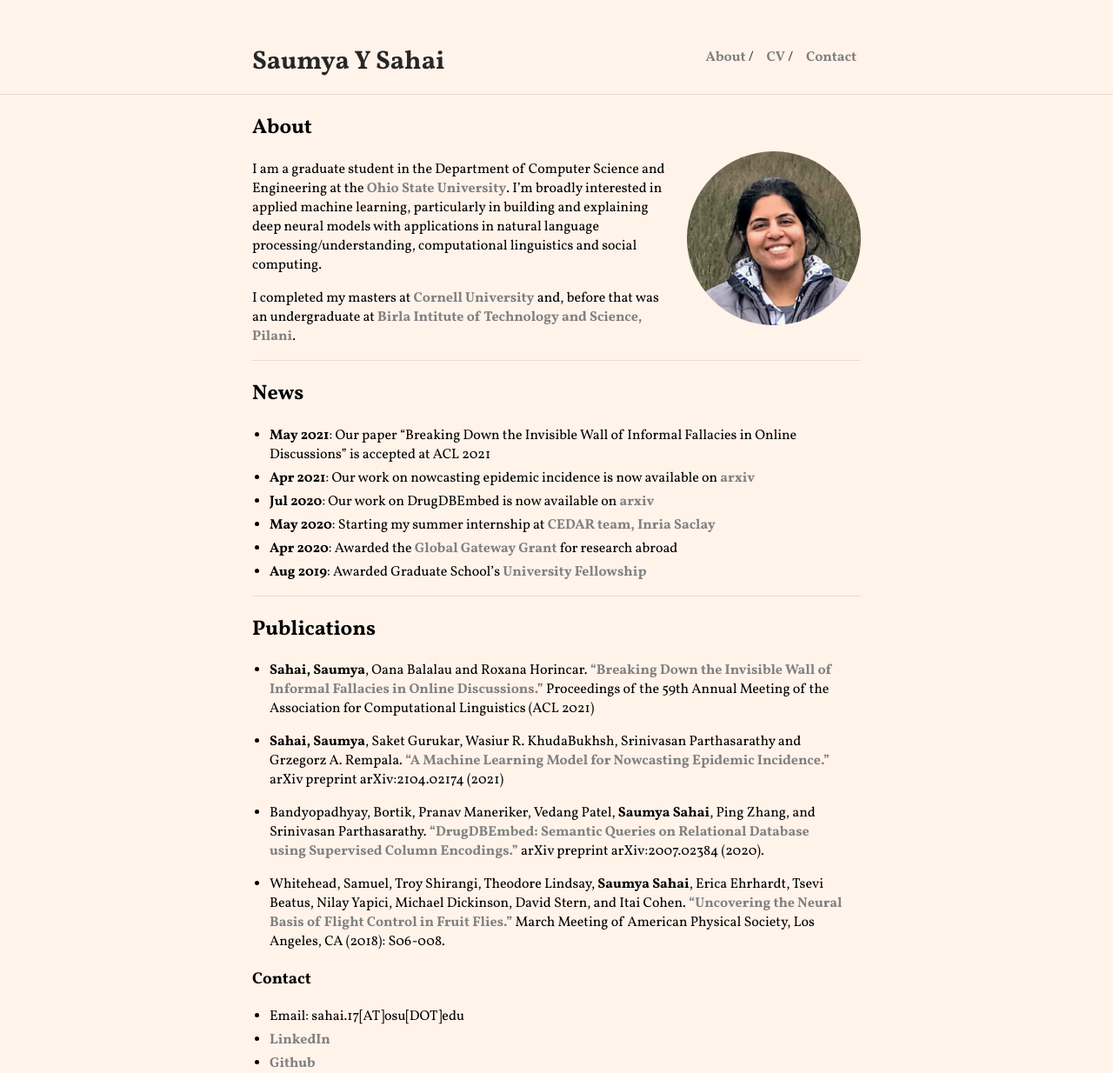
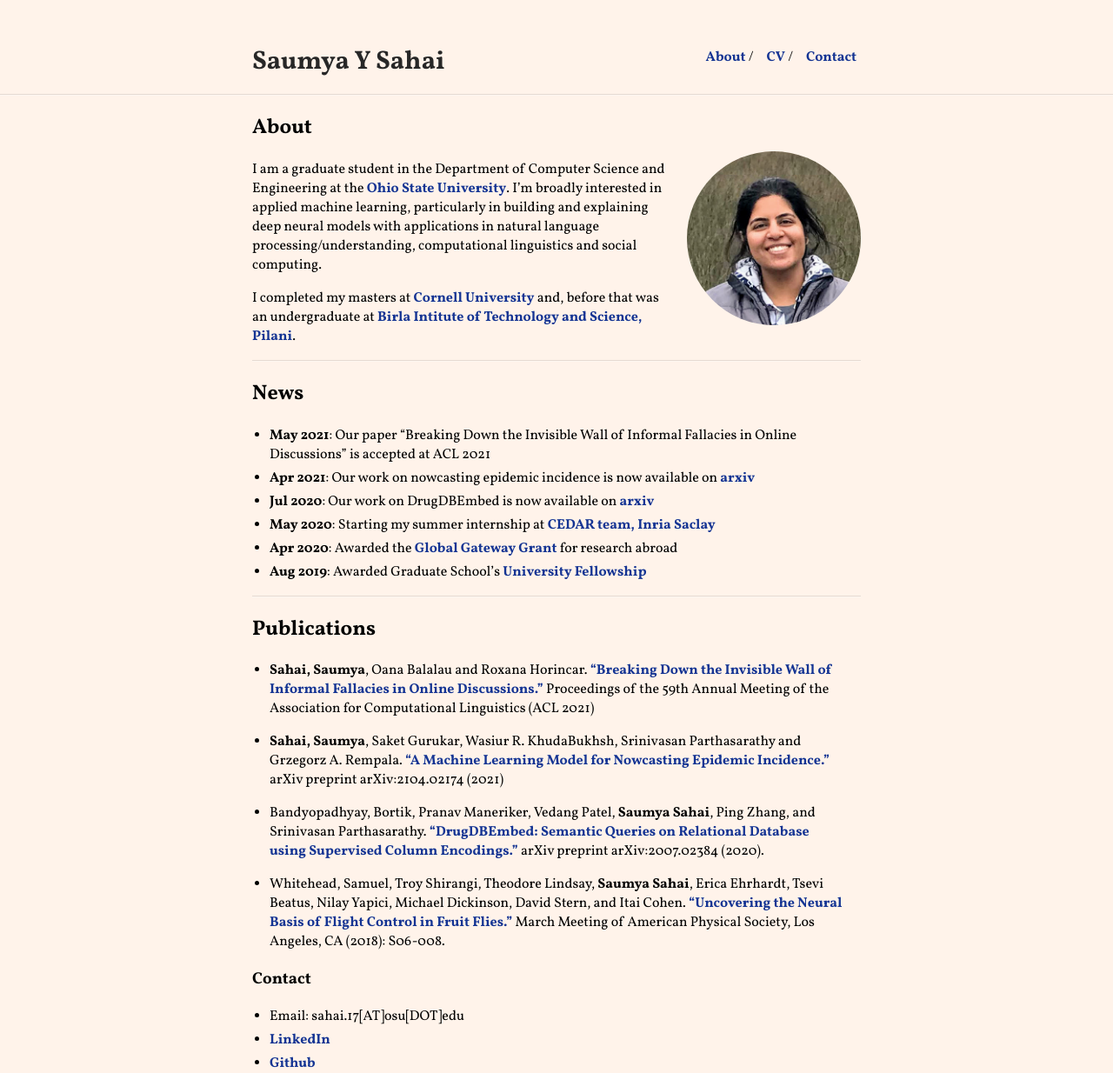
Before and after one commit to sahaisaumya/sahaisaumya.github.io, a Jekyll site: the page built from index.md, in a window 1280 px wide. Shown: the whole page at 87% size. Built offline with Jekyll 4.4.1, drawn with Linux system fonts in a browser that asks for light colours; our own code applies the rules of GitHub Pages for plain Markdown files.

Commit message:
Update vars.scss

```diff
--- a/_sass/vars.scss
+++ b/_sass/vars.scss
@@ -2,7 +2,7 @@
  * Customization Variables
  */
 
-$accent: Gray; //DodgerBlue; //MediumOrchid;//#b26fe2;//FF0F00;
+$accent: #143493; //DodgerBlue; //MediumOrchid;//#b26fe2;//FF0F00;
 $image-size: 200px;
 
 /*
```
